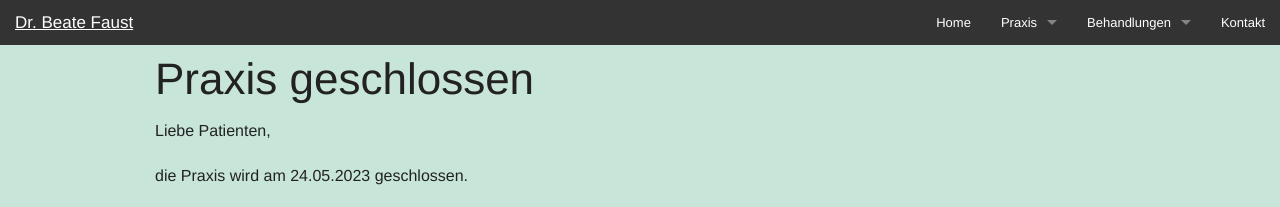
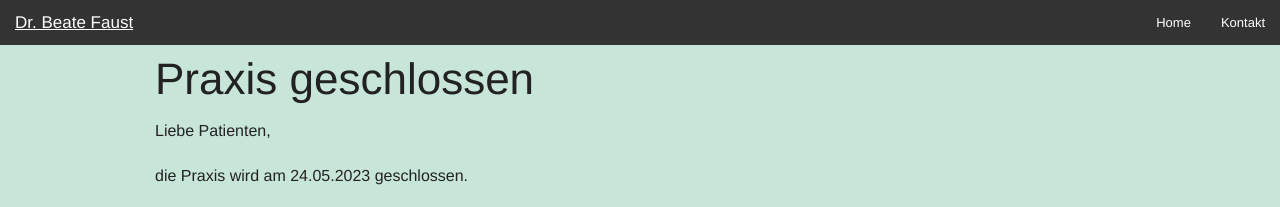
Before and after one commit to faust-beate/faust-beate.github.io, a Jekyll site: the page built from index.md, in a window 1280 px wide. Shown: the top 207 px of the page. Built offline with Jekyll 4.4.1, drawn with Linux system fonts in a browser that asks for light colours; our own code applies the rules of GitHub Pages for plain Markdown files.

Commit message:
Remove nav items

```diff
--- a/_includes/nav.html
+++ b/_includes/nav.html
@@ -15,26 +15,6 @@
   <section class='top-bar-section'>
     <ul class='right'>
       <li><a href='/' >Home</a></li>
-      <li class="has-dropdown">
-        <a href='/appointment' >Praxis</a>
-        <ul class="dropdown">
-          <li><a href='/appointment' >Anmeldung & Team</a></li>
-          <li><a href='/entrance' >Empfang & Eingangsbereich</a></li>
-          <li><a href='/treatment_rooms' >Behandlungszimmer</a></li>
-        </ul>
-      </li>
-      <li class="has-dropdown">
-        <a href='/health_tipps' >Behandlungen</a>
-        <ul class="dropdown">
-          <li><a href='/health_tipps' >Gesundheitstipps</a></li>
-          <li><a href='/ozontherapy' >Ozontherapie</a></li>
-          <li><a href='/kieferostitis' >Kieferostitis</a></li>
-          <li><a href='/kunststoffe' >Kunststoffe</a></li>
-          <li><a href='/dir' >DIR-System</a></li>
-          <li><a href='/detox' >Amalganausleitung</a></li>
-          <li><a href='/bleaching' >Bleaching</a></li>
-        </ul>
-      </li>
       <li><a href='/contact' >Kontakt</a></li>
     </ul>
   </section>
```
